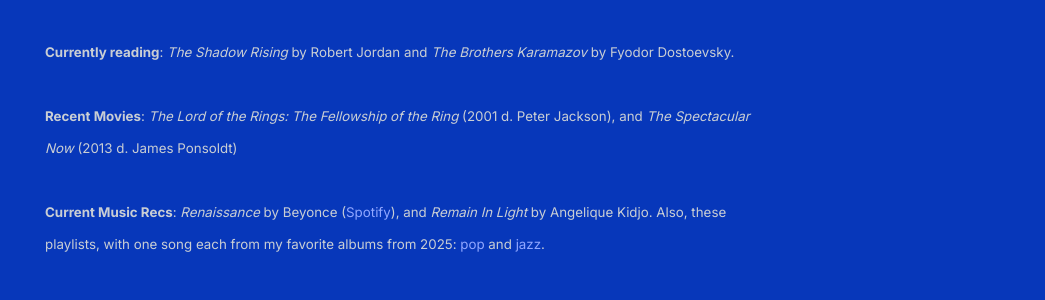
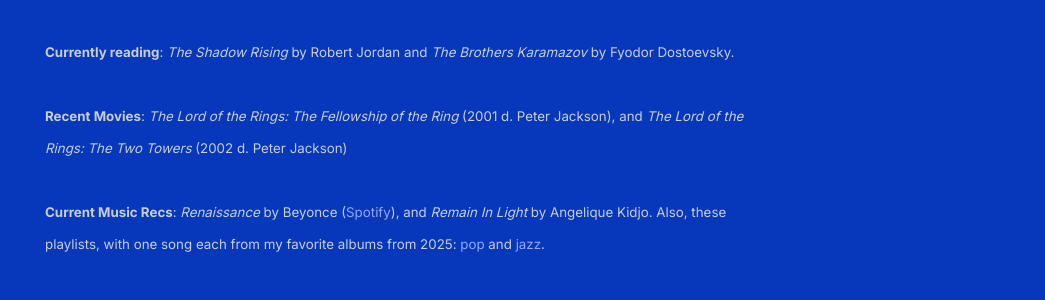
Before and after one commit to shihankanungo/shihankanungo.github.io, a Jekyll site: the page built from index.md, in a window 1280 px wide. Shown: the part 879-1179 px from the top of the page, without its empty margins (235-1280 px from the left). Built offline with Jekyll 4.4.1, drawn with Linux system fonts in a browser that asks for light colours.

Commit message:
Update _config.yml

```diff
--- a/_config.yml
+++ b/_config.yml
@@ -10,7 +10,7 @@
           <br /><br />
           <small><b>Currently reading</b>: <i>The Shadow Rising</i> by Robert Jordan and <i>The Brothers Karamazov</i> by Fyodor Dostoevsky.</small>
           <br /><br />
-          <small><b>Recent Movies</b>: <i>The Lord of the Rings: The Fellowship of the Ring</i> (2001 d. Peter Jackson), and <i>The Spectacular Now</i> (2013 d. James Ponsoldt)</small>
+          <small><b>Recent Movies</b>: <i>The Lord of the Rings: The Fellowship of the Ring</i> (2001 d. Peter Jackson), and <i>The Lord of the Rings: The Two Towers</i> (2002 d. Peter Jackson)</small>
           <br /><br />
           <small><b>Current Music Recs</b>: <i>Renaissance</i> by Beyonce (<a href="https://open.spotify.com/album/6FJxoadUE4JNVwWHghBwnb?si=RSfqXehORo2QK4Dg95FFuA">Spotify</a>), and <i>Remain In Light</i> by Angelique Kidjo. Also, these playlists, with one song each from my favorite albums from 2025: <a href="https://open.spotify.com/playlist/0b6ipXilq8yItCkbfxZRbl?si=022493cba1c64e71">pop</a> and <a href="https://open.spotify.com/playlist/2iO14usuhKlftJvaT3AK0R?si=7f8887dec02c4fed">jazz</a>. </small>
           <br /><br /><br /><br />
```
